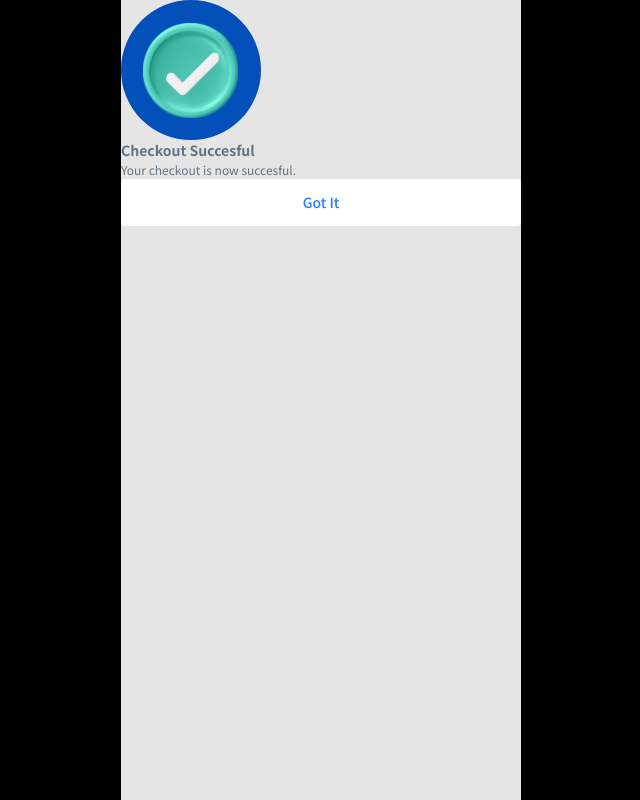
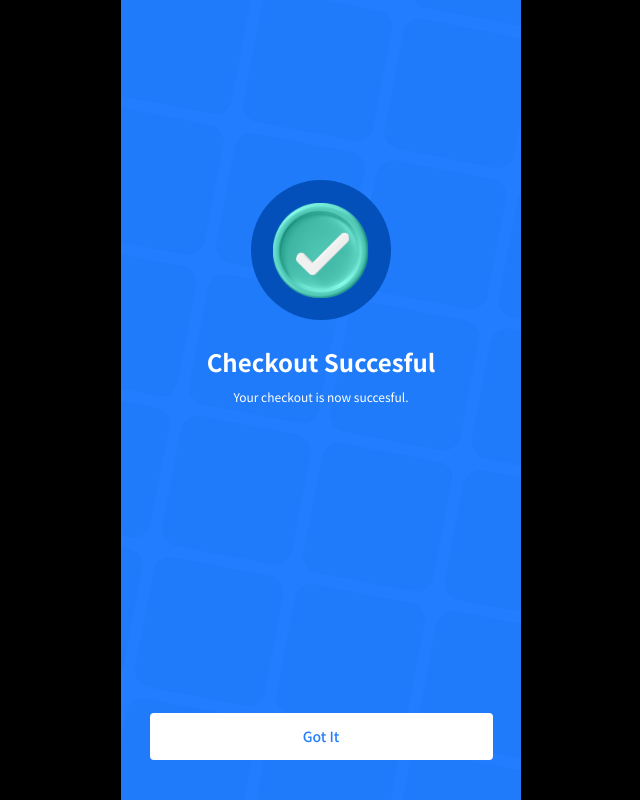
Before and after one commit to webpest/trollbasket, a React (Create React App) app: page /success in a window 1280 px wide. Shown: the whole page, without its empty margins (319-959 px from the left). Built offline with nearby package versions, Linux system fonts and the light colour scheme.

Commit message:
update pr

```diff
--- a/src/pages/Success.js
+++ b/src/pages/Success.js
@@ -2,19 +2,25 @@ import React from "react";
 import { useHistory } from "react-router-dom";
 import { Button } from "components";
 import { ReactComponent as SuccesIcon } from "assets/icons/success-icon.svg";
+import cn from "classnames";
+import styles from "styles/Success.module.css";
 
 const Success = () => {
   const history = useHistory();
   const goHome = () => history.push("/");
-
+  const pageStyle = cn("page", { [styles.success]: true });
   return (
-    <div className="page">
+    <div className={pageStyle}>
+      <div className="container">
+        <div className={styles.content}>
           <SuccesIcon />
           <h3>Checkout Succesful</h3>
           <p>Your checkout is now succesful.</p>
+        </div>
         <Button variant="secondary" block onClick={goHome}>
           Got It
         </Button>
+      </div>
     </div>
   );
 };
--- a/src/styles/Success.module.css
+++ b/src/styles/Success.module.css
@@ -0,0 +1,33 @@
+.success {
+  background: #227eff;
+  background-image: url("/src/assets/images/success-bg.png");
+  background-size: cover;
+  color: var(--color-white);
+}
+
+.success > div {
+  height: 100vh;
+  position: relative;
+  display: flex;
+  align-items: center;
+  flex-direction: column;
+}
+
+.success button {
+  position: absolute;
+  bottom: 4rem;
+}
+
+.content {
+  display: flex;
+  flex-direction: column;
+  align-items: center;
+  position: absolute;
+  top: 18rem;
+}
+
+.content h3 {
+  margin-top: 2.4rem;
+  margin-bottom: 0.8rem;
+  font-size: 2.4rem;
+}
```
Also changed, not shown: public/images/success-bg.png (added), src/assets/images/success-bg.png (added). Lines whose indentation alone changed are shown as unchanged.
